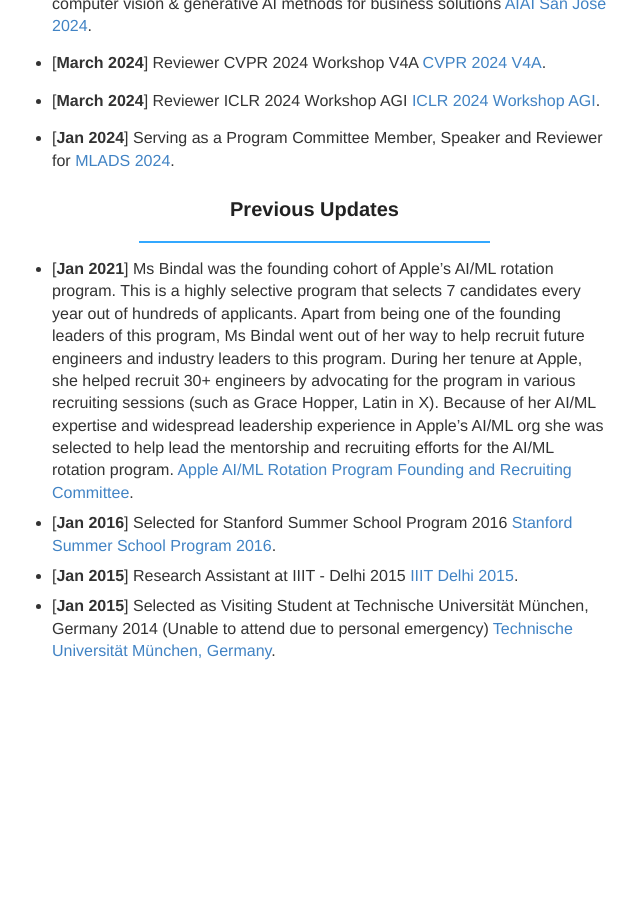
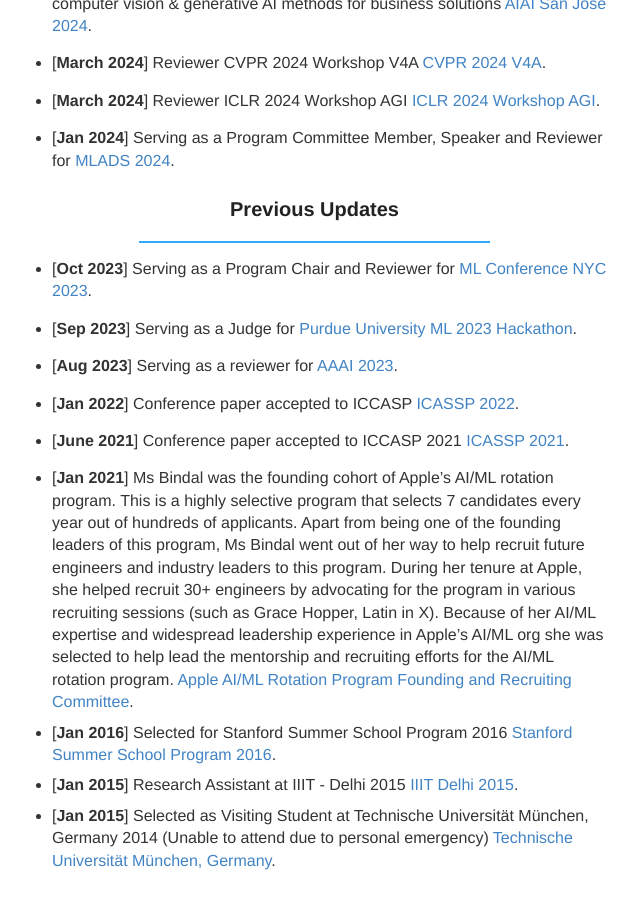
Before and after one commit to ak-7/portfolio, a Jekyll site: the page built from index.html, in a window 1280 px wide and 900 px high, scrolled down 443 px. Shown: the whole window, without its empty margins (28-668 px from the left). Built offline with Jekyll 4.4.1, drawn with Linux system fonts in a browser that asks for light colours; comment, search, counter and statistics services are not loaded.

Commit message:
Adding previous updates

```diff
--- a/index.html
+++ b/index.html
@@ -56,7 +56,28 @@
       Previous Updates
     </h3>
     <hr width="60%" color="#33a8ff" size="3">
+    <ul>
+      <li class="updates"> [<b>Oct 2023</b>] Serving as a Program Chair and Reviewer for <a href="http://mlconf.com/"
+          target="_blank">ML Conference NYC 2023</a>.
+    </ul>
+    <ul>
+      <li class="updates"> [<b>Sep 2023</b>] Serving as a Judge for <a
+          href="https://ml-purdue.github.io/dagshub-hackathon/"
+          target="_blank">Purdue University ML 2023 Hackathon</a>.
+    </ul>
+    <ul>
+      <li class="updates"> [<b>Aug 2023</b>] Serving as a reviewer for <a
+          href="https://sites.google.com/view/aifin-aaai2024/home" target="_blank">AAAI 2023</a>.
+    </ul>
 
+    <ul>
+      <li class="updates"> [<b>Jan 2022</b>] Conference paper accepted to ICCASP <a
+          href="https://arxiv.org/pdf/2110.04656" target="_blank">ICASSP 2022</a>.
+    </ul>
+    <ul>
+      <li class="updates"> [<b>June 2021</b>] Conference paper accepted to ICCASP 2021 <a
+          href="https://arxiv.org/pdf/2012.03678" target="_blank">ICASSP 2021</a>.
+    </ul>
     <ul>
       <li class="updates"> [<b>Jan 2021</b>] Ms Bindal was the founding cohort of Apple’s AI/ML rotation program. This
         is a highly selective program that selects 7
```
Also changed, not shown: publications.md (+5 -13 lines).
